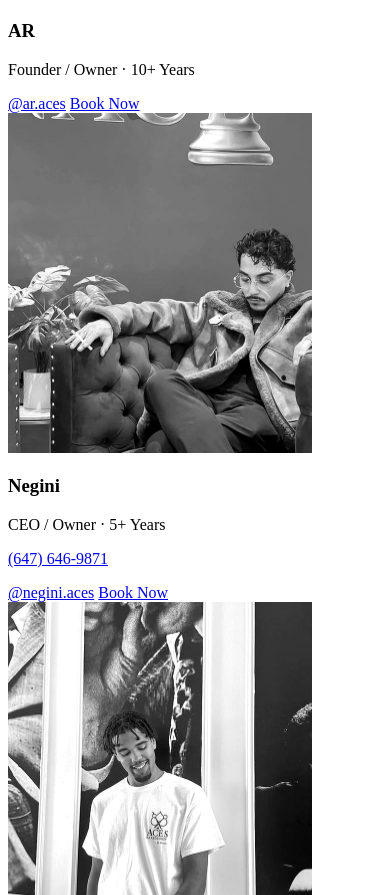
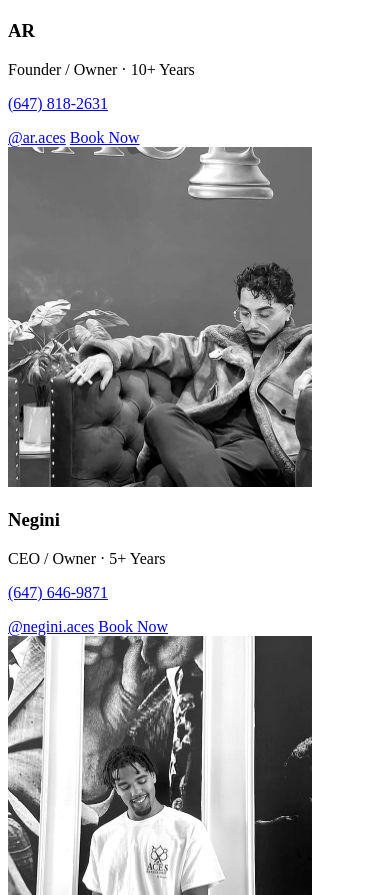
Before and after one commit to Neginiaces/Aces-Barbershop, a website with bundled scripts: page index.html in a window 390 px wide. Shown: the part 3155-4050 px from the top of the page. Built offline with nearby package versions, Linux system fonts and the light colour scheme; a web font is replaced by a local one.

Commit message:
Add AR phone number to team card.
Co-authored-by: Cursor <cursoragent@cursor.com>

```diff
--- a/index.html
+++ b/index.html
@@ -371,6 +371,7 @@
             <img class="team-photo" src="assets/team/ar-bw.jpg" alt="AR, Founder and Owner" width="304" height="340" loading="lazy">
             <h3>AR</h3>
             <p class="team-role">Founder / Owner · 10+ Years</p>
+            <p class="team-contact"><a href="tel:+16478182631">(647) 818-2631</a></p>
             <a href="https://www.instagram.com/ar.aces" class="team-social" target="_blank" rel="noopener noreferrer">@ar.aces</a>
             <a href="https://aracesbymenace.setmore.com/" class="btn btn-gold btn-sm" target="_blank" rel="noopener noreferrer">Book Now</a>
           </article>
```
